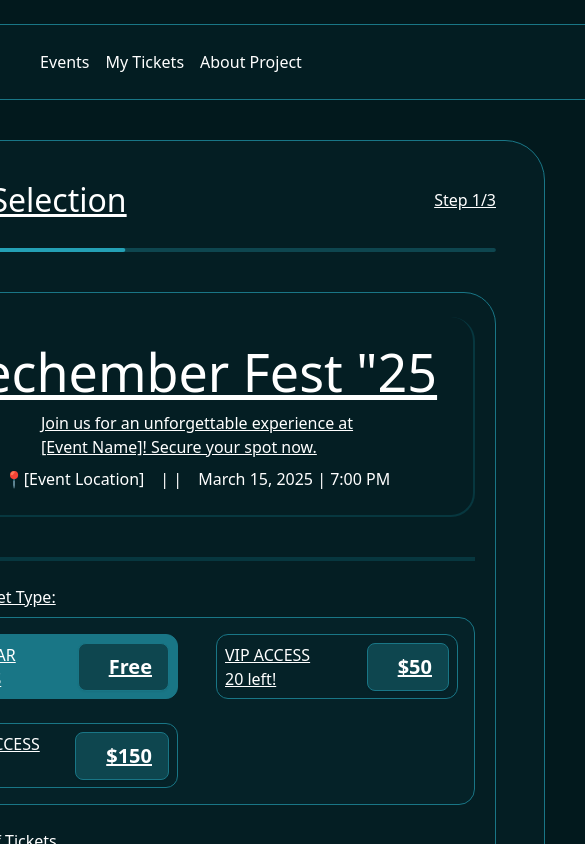
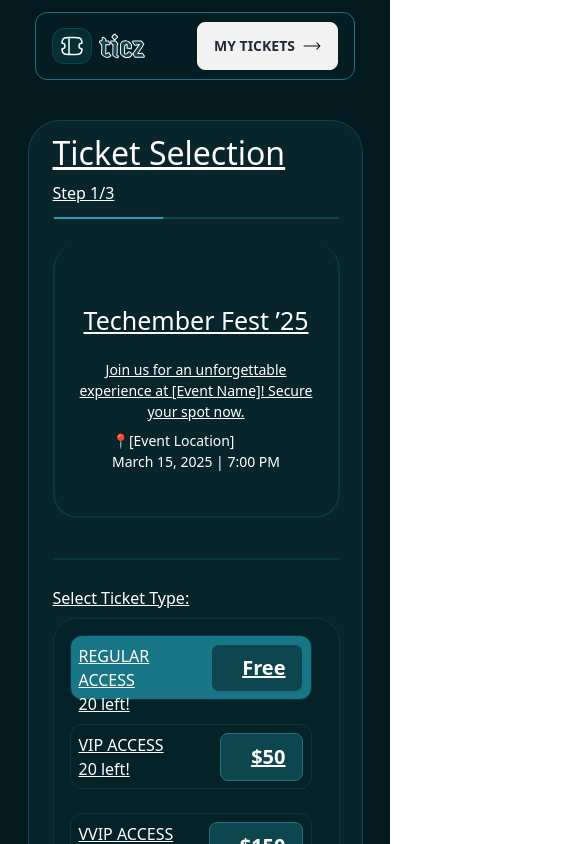
Before and after one commit to O-Tobi/HNG-Stage-2, a React (Vite) app: page / in a window 390 px wide. Shown: the top 844 px of the page, 585 px wide, since content can reach past the window. Built offline with nearby package versions, Linux system fonts and the light colour scheme.

Commit message:
task: completed page 1

```diff
--- a/src/App.jsx
+++ b/src/App.jsx
@@ -8,13 +8,13 @@ import {
 
 const App = () => {
   return (
-    <div className="flex flex-col justify-center items-center py-6">
+    <div className="flex flex-col justify-center items-center  md:px-0 py-3 md:py-6">
       {/* header starts here */}
-      <header className="flex items-center justify-between w-[1200px] h-[76px] border-[1px] bg-headerBg/40 border-borderColor rounded-[24px] py-[12px] px-[16px] mb-10">
+      <header className="flex items-center justify-between w-[320px] h-[68px] md:w-[1200px] md:h-[76px] border-[1px] bg-headerBg/40 border-borderColor rounded-[12px] md:rounded-[24px] py-[12px] px-[16px] mb-10">
         <img src={Logo} alt="logo" />
 
         <div>
-          <ul className="flex gap-[16px] ">
+          <ul className="hidden md:flex gap-[16px] ">
             <li>
               <nav>Events</nav>
             </li>
@@ -35,48 +35,51 @@ const App = () => {
       </header>
 
       {/* ticket main here */}
-      <main className="flex flex-col justify-center bg-mainBg border-[1px] border-borderColor rounded-[40px] p-[48px] gap-[32px] w-[700px] h-[902px]">
-        <div className="flex items-center justify-between pt-2">
+      <main className="flex flex-col justify-center bg-[#08252B] md:bg-mainBg border-[1px] border-[#0E464F] md:border-borderColor rounded-[32px] md:rounded-[40px] p-[24px] md:p-[48px] gap-[32px] w-[335px] h-[1030px] md:w-[700px] md:h-[902px]">
+        <div className="flex flex-col md:flex-row gap-[12px] w-[287px] h-[76px] md:w-[604px] md:h-[48px] md:items-center md:justify-between md:pt-2">
           <h1 className="text-[32px] font-normal underline leading-[32px]">
             Ticket Selection
           </h1>
           <p className="text-[16px] font-normal leading-[24px] underline">
             Step 1/3
           </p>
+          <div className="block md:hidden">
+          <img src={ProgressContainer} alt="" />
+        </div>
         </div>
 
-        <div className="mb-2">
+        <div className="mb-2 hidden md:block">
           <img src={ProgressContainer} alt="" />
         </div>
 
-        <div className="flex bg-ticketCenter border-[1px] border-borderColor rounded-[32px] p-[24px] gap-[32px] ">
+        <div className="flex bg-transparent md:bg-ticketCenter md:border-[1px] border-borderColor md:rounded-[32px] md:p-[24px] md:gap-[32px] ">
           <div className="flex flex-col justify-center ">
-            <div className="w-[556px] flex flex-col justify-center items-center rounded-[24px] p-[24px] gap-[8px] mb-4 border-solid border-[#07373F] border-t-0 border-r-2 border-b-2 border-l-2">
-              <h1 className="text-[52px] leading-[62px] font-normal underline">
-                Techember Fest "25
+            <div className="w-[287px] h-[273px] md:h-[200px] md:w-[556px] flex flex-col justify-center items-center rounded-[24px] py-[16px] px-[24px] md:p-[24px] gap-[8px] mb-4 border-solid border-[#07373F] border-t-0 border-r-2 border-b-2 border-l-2">
+              <h1 className="text-[25px] text-center  md:text-[52px] leading-[62px] font-normal underline">
+                Techember Fest &rsquo;25
               </h1>
-              <p className="text-[16px] leading[24px] font-normal underline">
-                Join us for an unforgettable experience at <br /> [Event Name]!
+              <p className="w-[239px] text-center  md:w-[240px] text-[14px] md:text-[16px] leading[24px] font-normal underline">
+                Join us for an unforgettable experience at [Event Name]!
                 Secure your spot now.
               </p>
 
-              <div className="flex gap-[16px] ">
+              <div className="flex flex-col md:flex-row md:gap-[16px] text-[14px] md:text-[16px]">
                 <p>📍[Event Location]</p>
-                <p>| |</p>
+                <p className="hidden md:block">| |</p>
                 <p>March 15, 2025 | 7:00 PM</p>
               </div>
             </div>
 
-            <div className="my-6">
+            <div className="h-[4px] w-[287px]  md:w-[556px] my-6">
               <img src={HorizontalLine} alt="" />
             </div>
 
             <div className="flex flex-col gap-[8px]">
-              <p className="underline">Select Ticket Type:</p>
+              <p className="text-[16px] underline">Select Ticket Type:</p>
 
-              <div className="flex rounded-[16px] border-[1px] border-borderColor p-[16px] gap-[16px] bg-[#052228] w-[556px]">
+              <div className="flex rounded-[24px] md:rounded-[16px] border-[1px] border-[#07373F] md:border-borderColor p-[16px] gap-[16px] bg-[#052228] w-[287px] h-[275px] md:h-[186px] md:w-[556px]">
                 <div className="flex flex-wrap justify-between items-center gap-[24px]">
-                  <div className="flex justify-between underline rounded-[12px] gap-[8px] p-[8px] border-[1px] border-borderColor bg-[#197686] w-[242px] h-[65px]">
+                  <div className="flex justify-between underline rounded-[12px] gap-[8px] p-[8px] border-[1px] border-[#07373F] md:border-borderColor bg-[#197686] w-[242px] h-[65px]">
                     <div>
                       <p>REGULAR ACCESS</p>
                       <p>20 left!</p>
@@ -86,7 +89,7 @@ const App = () => {
                     </button>
                   </div>
 
-                  <div className="flex justify-between underline rounded-[12px] gap-[8px] p-[8px] border-[1px] border-borderColor  w-[242px] h-[65px]">
+                  <div className="flex justify-between underline rounded-[12px] gap-[8px] p-[8px] border-[1px] border-[#07373F] md:border-borderColor  w-[242px] h-[65px]">
                     <div>
                       <p>VIP ACCESS</p>
                       <p>20 left!</p>
@@ -96,7 +99,7 @@ const App = () => {
                     </button>
                   </div>
 
-                  <div className="flex justify-between underline rounded-[12px] gap-[8px] p-[8px] border-[1px] border-borderColor  w-[242px] h-[65px]">
+                  <div className="flex justify-between underline rounded-[12px] gap-[8px] p-[8px] border-[1px] border-[#07373F] md:border-borderColor w-[242px] h-[65px]">
                     <div>
                       <p>VVIP ACCESS</p>
                       <p>20 left!</p>
@@ -113,8 +116,8 @@ const App = () => {
             <div className="py-6">
               <p className="text-[16px] underline">Number of Tickets</p>
               {/* dropdown here */}
-              <details className="dropdown w-full">
-                <summary className="btn flex justify-between m-1 w-full bg-transparent border-[1px] border-borderColor hover:bg-transparent text-white">
+              <details className="dropdown w-[287px] md:w-full">
+                <summary className="btn flex justify-between m-1 w-[287px] md:w-full bg-transparent border-[1px] border-borderColor hover:bg-transparent text-white">
                   <p>1</p>
                   <img src={ArrowDown} alt="" className="w-3 h-3"/>
 
@@ -140,9 +143,9 @@ const App = () => {
 
             </div>
 
-            <div className="flex w-full rounded-[24px] border-[1px] border-borderColor px-[48px] gap-[32px] h-[48px] bg-ticketCenter">
-              <button className="btn w-[214px] h-[48px] border-[1px] border-[#24A0B5] rounded-[8px] py-[12px] px-[24px] bg-transparent text-[16px] underline text-[#24A0B5]">Cancel</button>
-              <button className="btn w-[214px] h-[48px] border-[1px] border-[#24A0B5] rounded-[8px] py-[12px] px-[24px] bg-[#24A0B5] text-[16px] underline text-white">Next</button>
+            <div className="flex justify-center items-center flex-col md:flex-row w-[287px] h-[112px] md:w-full md:rounded-[24px] md:border-[1px] border-borderColor px-[48px] gap-[20px] md:gap-[32px] md:h-[48px] bg-ticketCenter">
+              <button className="order-2 btn w-[287px] md:w-[214px] h-[48px] border-[1px] border-[#24A0B5] rounded-[8px] py-[12px] px-[24px] bg-transparent text-[16px] underline text-[#24A0B5]">Cancel</button>
+              <button className="order-1 btn w-[287px] md:w-[214px] h-[48px] border-[1px] border-[#24A0B5] rounded-[8px] py-[12px] px-[24px] bg-[#24A0B5] text-[16px] underline text-white">Next</button>
             </div>
           </div>
         </div>
--- a/tailwind.config.js
+++ b/tailwind.config.js
@@ -15,6 +15,7 @@ export default {
         mainBg: '#041E23',
         ticketCenter: '#041E23',
         borderColor: '#197686',
+        smborderColor: '#0E464F',
         gradient: 'radial-gradient(52.52% 32.71% at 50% 97.66%, oklch(62.4% 0.145 190 / 0.2) 0%, oklch(62.4% 0.145 190 / 0) 100%)',
       },
     },
```
